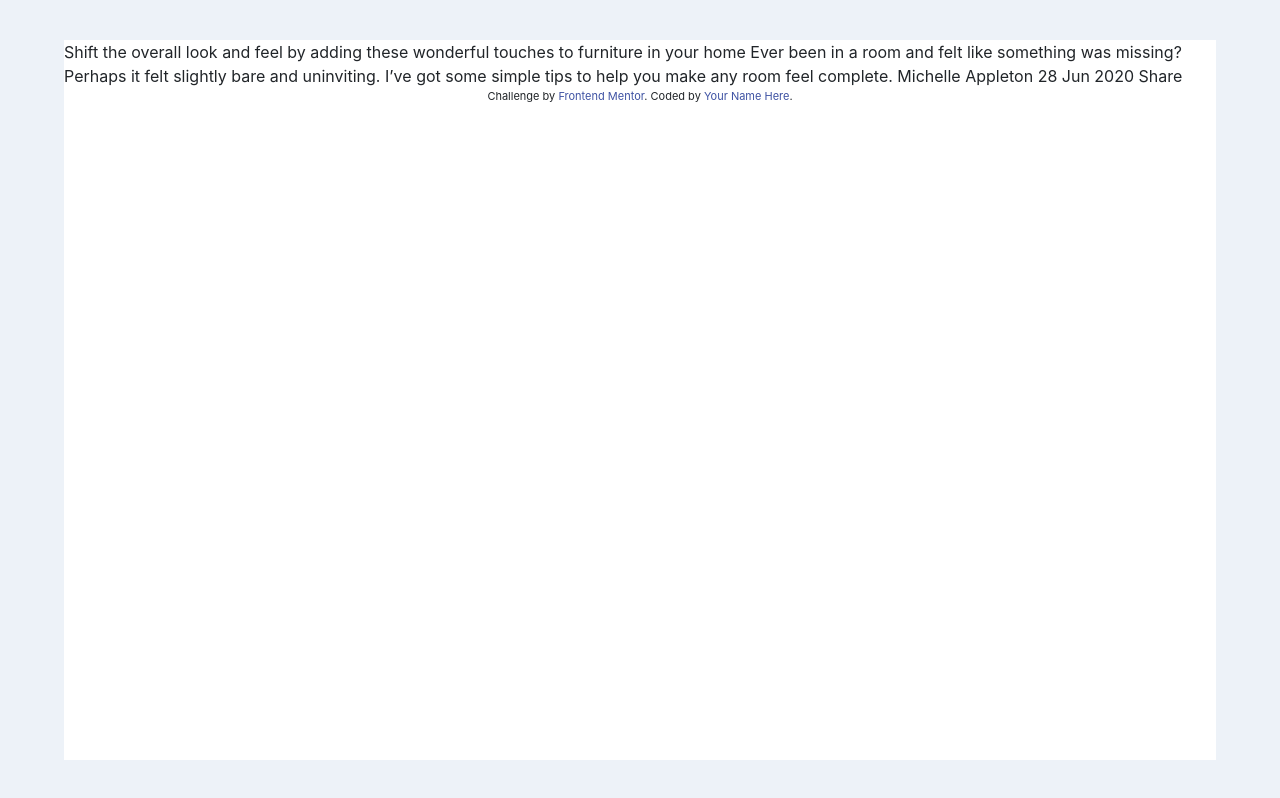
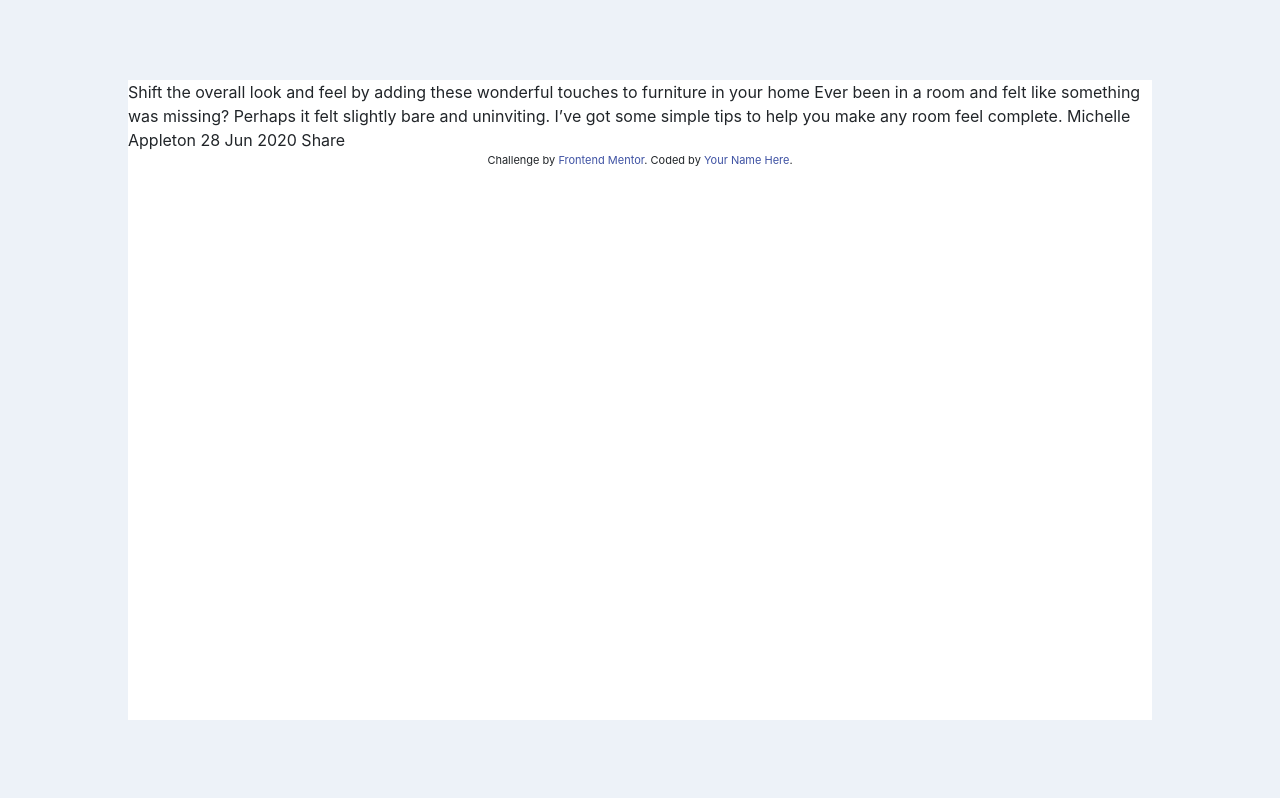
Before and after one commit to rishita2605/frontendmentor.io, a plain HTML site: page article-preview-component-master/index.html in a window 1280 px wide. Drawn offline with nearby package versions, Linux system fonts and the light colour scheme.

Commit message:
figured out aspect ratio

```diff
--- a/article-preview-component-master/style.scss
+++ b/article-preview-component-master/style.scss
@@ -15,8 +15,8 @@ body{
 
 .main{
     background-color: rgb(255, 255, 255);
-    height: 90%;
-    width: 90%;
+    height: 80%;
+    width: 80%;
 }
 
 @media screen and (min-aspect-ratio:17/10){
```
Also changed, not shown: article-preview-component-master/style.css.
